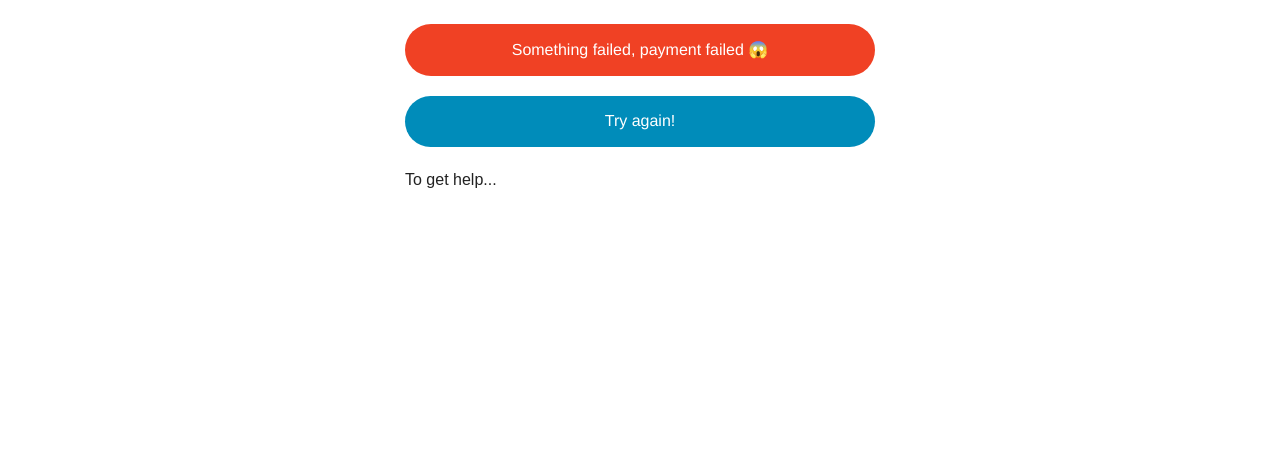
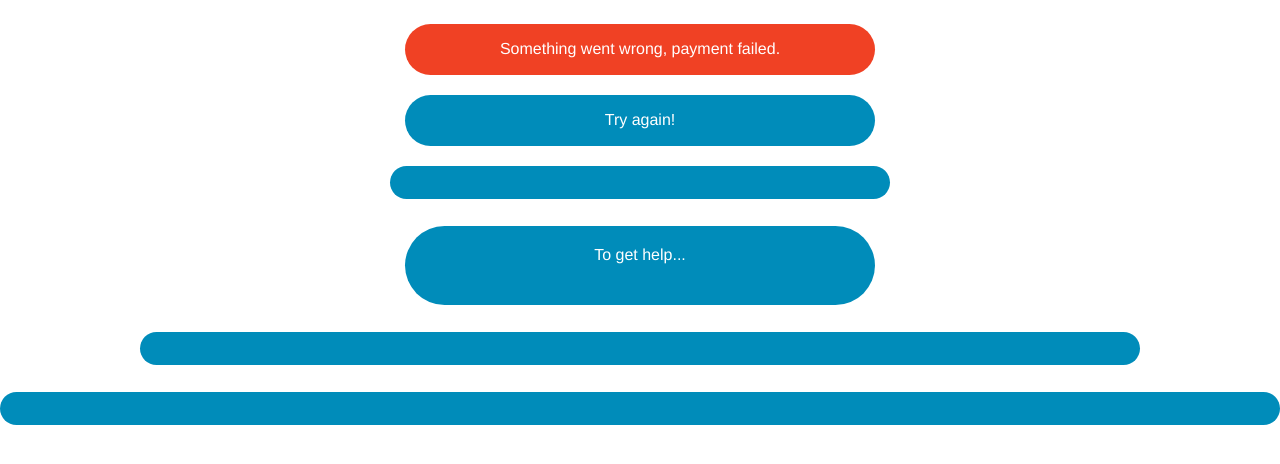
Before and after one commit to 46elks/battlehack, a Flask app: template templates/resultpage.html in a window 1280 px wide. Shown: the top 464 px of the page. Run offline with Flask 2, Linux system fonts and the light colour scheme; the template is opened without the code that fills it, so the values that code supplies are empty; some web fonts are replaced.

Commit message:
reverted

```diff
--- a/templates/resultpage.html
+++ b/templates/resultpage.html
@@ -23,27 +23,28 @@
 {% if good %}
        <div class="row">
             <div class="small-12 large-12 columns">
-               <span class="success round button expand">We now have true success 👻</span>
+               <span class="success round button expand">We now have true success.</span>
             </div>
        </div>
 
 {% elif paid %}
         <div class="row">
             <div class="small-12 large-12 columns">
-               <span class="round button expand">Already paid, no need to pay again.</span>
+               <span class="round button expand">Already paid.</span>
             </div>
        </div>
+
 {% else %}
        <div class="row">
             <div class="small-12 large-12 columns">
-               <span class="alert round button expand">Something failed, payment failed 😱</span>
+               <span class="alert round button expand">Something went wrong, payment failed.</span>
             </div>
        </div>
 
 
        <div class="row">
             <div class="small-12 large-12 columns">
-               <span class="button round expand">Try again!</span>
+               <a href="/pay/{{uri}}" class="button round expand">Try again!</span>
             </div>
        </div>
 
@@ -54,7 +55,6 @@
        </div>
 {% endif %}
 
-    <input type="hidden" value="{{uri}}" name="paytoken" />
    </form>
 </div>
 </div>
```
